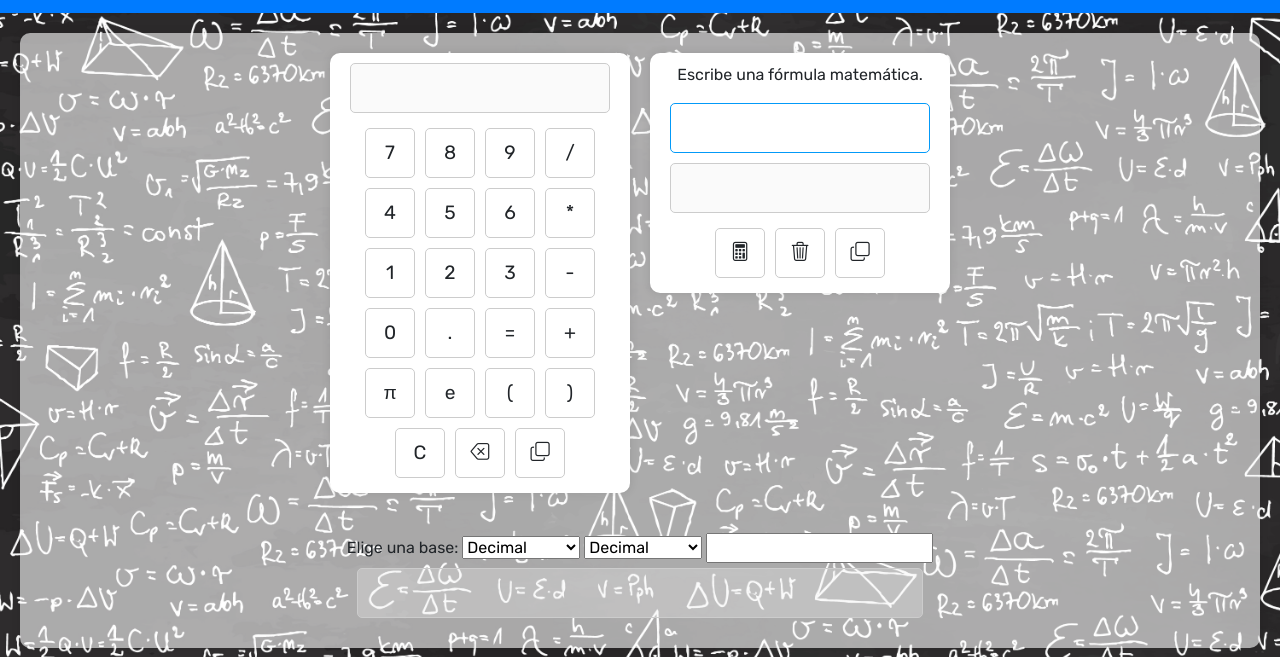
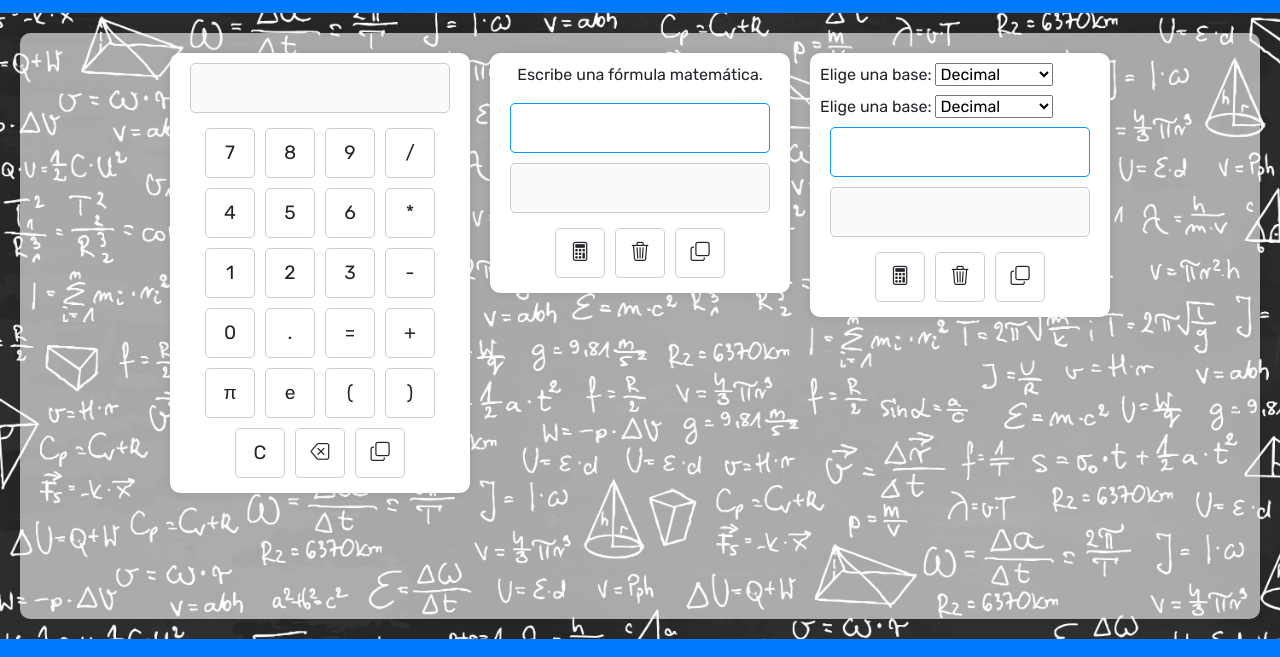
Before and after one commit to Alejandro-BR/Calculadora, a plain HTML site: page index.html in a window 1280 px wide. Shown: the part 83-740 px from the top of the page. Drawn offline with nearby package versions, Linux system fonts and the light colour scheme.

Commit message:
Mejorar index y poner el css

```diff
--- a/css/styles.css
+++ b/css/styles.css
@@ -74,7 +74,7 @@ footer {
   margin-left: 15px; /* Ajusta el espacio entre el nombre y el logo de GitHub */
 }
 
-#calculadora, #formula {
+#calculadora, #formula, #binario {
   width: 300px; /* Mantén el ancho fijo para la calculadora y la fórmula */
   max-width: 100%; /* Máximo ancho del contenedor */
   padding: 10px;
@@ -99,7 +99,7 @@ footer {
   margin-right: auto; /* Centrar horizontalmente */
 }
 
-#recuadroEntrada {
+#recuadroEntrada, #sistemaEntrada {
   width: calc(100% - 20px); /* Ancho igual al de la calculadora menos el padding */
   height: 50px; /* Altura óptima para el display */
   font-size: 1.5rem;
--- a/index.html
+++ b/index.html
@@ -83,13 +83,14 @@
 
     <div id="binario">
       <form name="binario"></form>
-      <label for="base">Elige una base:</label>
+      <label for="baseEntrada">Elige una base:</label>
       <select id="baseEntrada" name="baseEntrada">
         <option value="decimal">Decimal</option>
         <option value="binario">Binario</option>
         <option value="octal">Octal</option>
         <option value="hexadecimal">Hexadecimal</option>
       </select>
+      <label for="baseSalida">Elige una base:</label>
       <select id="baseSalida" name="baseSalida">
         <option value="decimal">Decimal</option>
         <option value="binario">Binario</option>
@@ -98,7 +99,17 @@
       </select>
       <input type="text" id="sistemaEntrada" name="recuadro">
       <input type="text" id="sistemaSalida" class="displays" disabled>
-    </div>
+      <div class="buttons">
+        <button class="btn" value="=" onclick="calcularFormula()" type="button">
+          <i class="bi bi-calculator"></i>
+        </button>
+        <button class="btn" value="C" onclick="limpiarFormula()" type="button">
+          <i class="bi bi-trash3"></i>
+        </button>
+        <button class="btn" onclick="copiarSalida('displayFormula')" type="button">
+          <i class="bi bi-copy"></i>
+        </button>
+      </div>
 
   </section>
   <footer class="text-white p-4 text-center">
```
